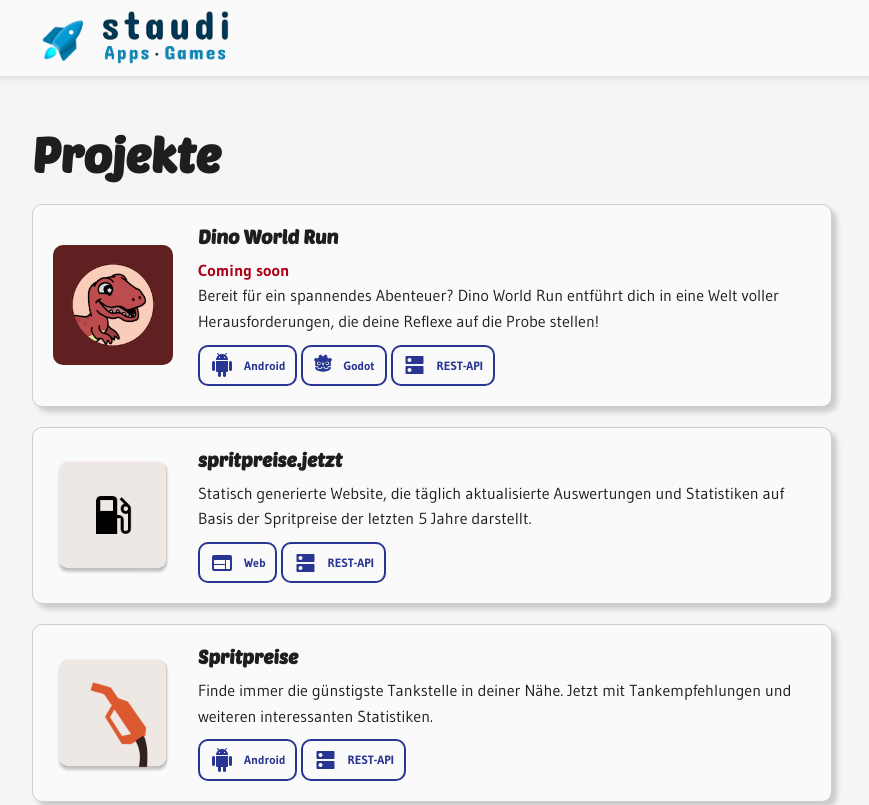
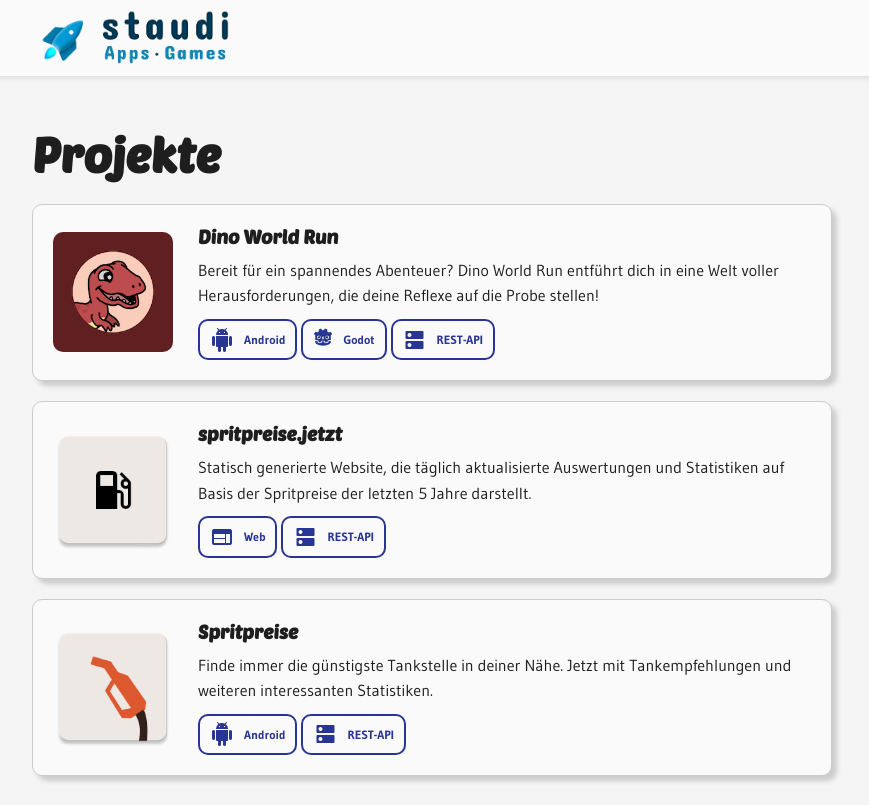
Before and after one commit to mstaudt/staudi.dev, a plain HTML site: page docs/index.html in a window 1280 px wide. Shown: the top 805 px of the page, without its empty margins (208-1077 px from the left). Drawn offline with Linux system fonts and the light colour scheme.

Commit message:
Dino World Run out now

```diff
--- a/docs/index.html
+++ b/docs/index.html
@@ -34,7 +34,7 @@
                     <img src="/assets/images/dinoworldrun.png" alt="Dino World Run logo">
                     <div>
                         <h3>Dino World Run</h3>
-                        <span><b class="coming-soon">Coming soon</b><br/>Bereit für ein spannendes Abenteuer? Dino World Run entführt dich in eine Welt voller Herausforderungen, die deine Reflexe auf die Probe stellen! </span>
+                        <span>Bereit für ein spannendes Abenteuer? Dino World Run entführt dich in eine Welt voller Herausforderungen, die deine Reflexe auf die Probe stellen! </span>
                         <br/>
                         <div class="tech"><span class="material-icons">android</span><span class="name">Android</span>
                         </div>
```
